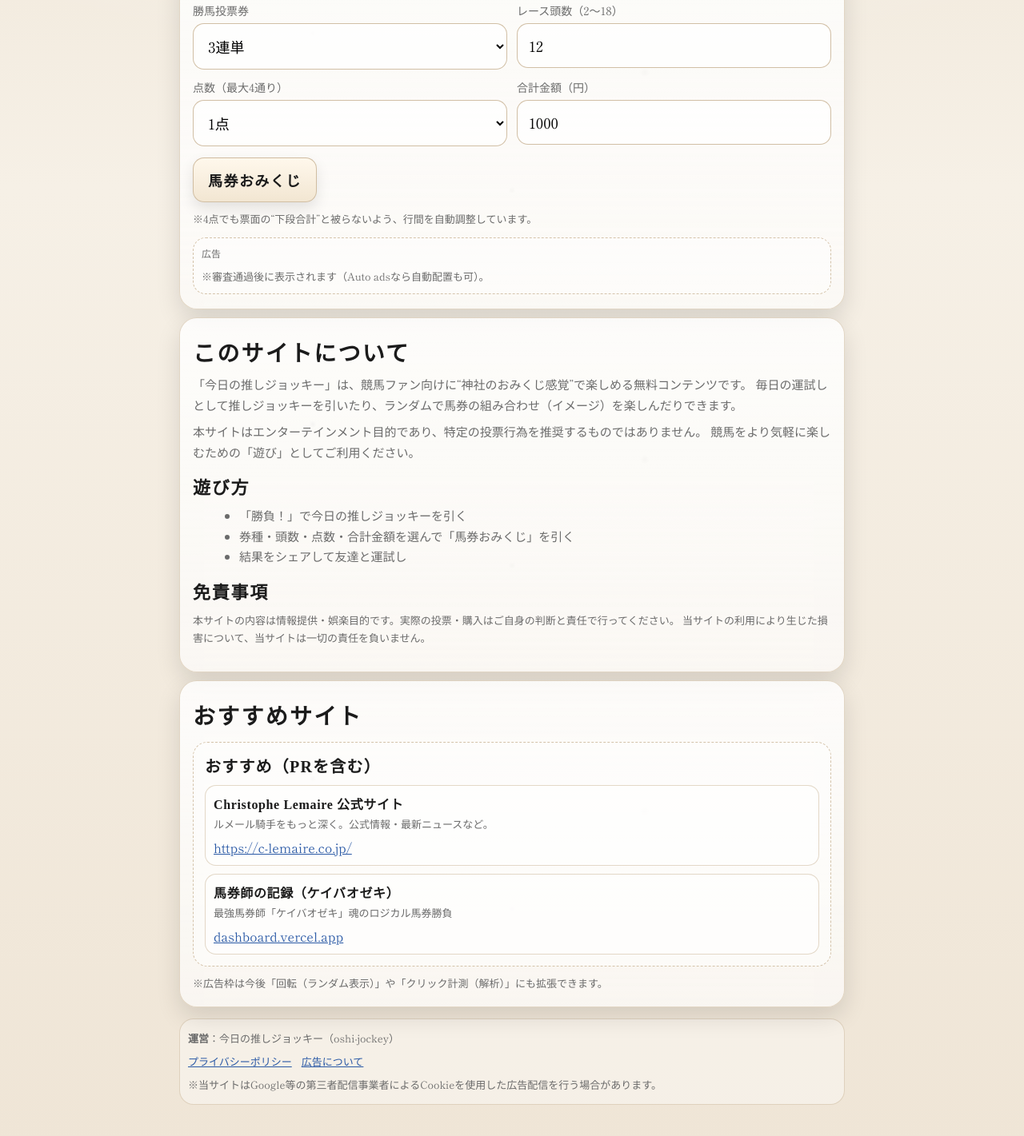
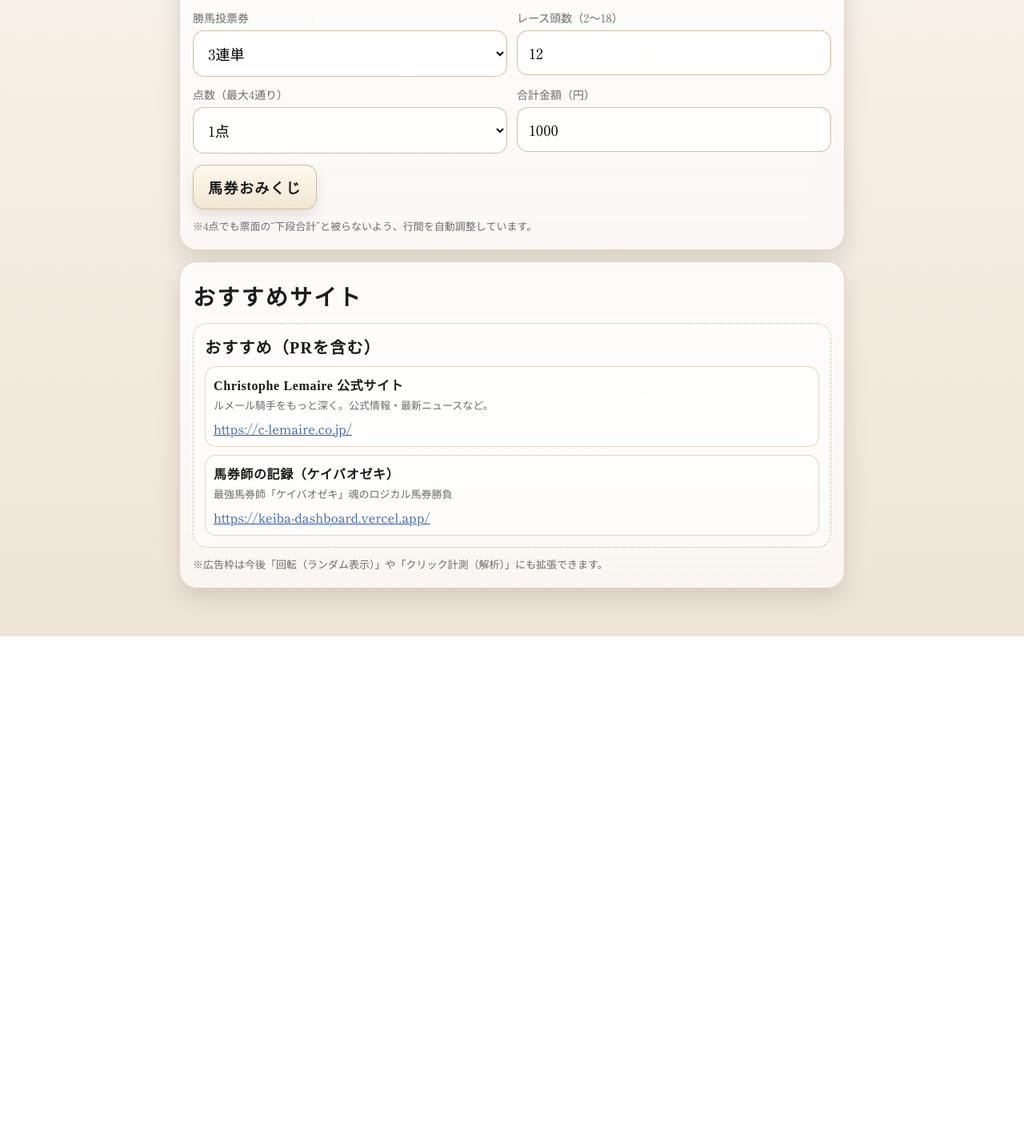
Before and after one commit to yoshitaka1531/oshi-jockey, a website: page public/index.html in a window 1280 px wide. Shown: the part 415-1836 px from the top of the page at 80% size. After the commit the page ends 1211 px from the top, so only its background shows below. Drawn offline with Linux system fonts and the light colour scheme; a web font is replaced by a local one.

Commit message:
Update AdSense comments and styles in index.html

```diff
--- a/public/index.html
+++ b/public/index.html
@@ -5,7 +5,7 @@
   <meta name="viewport" content="width=device-width,initial-scale=1" />
   <title>今日の推しジョッキー｜神社のおみくじ風</title>
 
-  <!-- ✅ AdSense（審査中でもOK：Auto adsを使う場合はこの1行で足ります） -->
+  <!-- AdSense（審査中でも入れてOK。表示されないことがあります） -->
   <script async src="https://pagead2.googlesyndication.com/pagead/js/adsbygoogle.js?client=ca-pub-4459781035513186"
     crossorigin="anonymous"></script>
 
@@ -277,39 +277,32 @@
       margin-bottom: 6px;
     }
 
-    /* ✅ AdSense広告枠（レスポンシブ・見た目を馴染ませる） */
-    .adSlot{
-      margin-top: 12px;
-      border-radius: 16px;
-      overflow:hidden;
-      border: 1px dashed rgba(205,185,156,.85);
-      background: rgba(255,255,255,.45);
-      padding: 10px;
-    }
-    .adLabel{
-      font-size: 12px;
-      color: var(--muted);
-      margin: 0 0 8px;
-    }
-
-    .footer{
-      margin-top: 14px;
-      padding: 12px 10px;
-      border-radius: var(--radius2);
-      border: 1px solid rgba(205,185,156,.55);
-      background: rgba(255,255,255,.40);
-      font-size: 13px;
-      color: var(--muted);
-      line-height: 1.8;
-    }
-    .footer a{ color: var(--link); }
-    .footer .links{ display:flex; gap:12px; flex-wrap:wrap; margin-top:6px; }
-
     .error{
       color:#b00020;
       font-size: 13px;
       margin-top: 8px;
       white-space: pre-wrap;
+    }
+
+    /* AdSense枠（見た目だけの枠。審査中は広告が出ないこともある） */
+    .adSlot{
+      margin-top: 12px;
+      padding: 12px 12px;
+      border-radius: 16px;
+      border: 1px dashed rgba(205,185,156,.95);
+      background: rgba(255,255,255,.35);
+    }
+    .adSlotHead{
+      font-family:"Kaisei Tokumin", serif;
+      font-weight:900;
+      letter-spacing:.06em;
+      margin: 0 0 8px;
+    }
+    .adNote{
+      color: var(--muted);
+      font-size: 13px;
+      line-height: 1.7;
+      margin-top: 8px;
     }
   </style>
 </head>
@@ -317,7 +310,6 @@
 <body>
   <div class="wrap">
 
-    <!-- ✅ 上：推しジョッキー -->
     <section class="card" aria-label="今日の推しジョッキー">
       <div class="stamp">推</div>
       <h1 class="title">今日の推しジョッキー</h1>
@@ -334,26 +326,27 @@
         <div id="jockeyErr" class="error" style="display:none;"></div>
       </div>
 
-      <!-- ✅ AdSense枠（推しジョッキー下） -->
-      <div class="adSlot" aria-label="広告（推しジョッキー下）">
-        <div class="adLabel">広告</div>
-        <!-- Auto ads利用ならinsタグ無しでもOK。手動枠にするなら下のinsを有効化して利用 -->
+      <!-- 広告枠（審査中でも設置OK。承認後に表示される場合あり） -->
+      <div class="adSlot" aria-label="広告枠">
+        <div class="adSlotHead">広告</div>
+
+        <!-- Auto ads を使わない場合は、ここに広告ユニットを貼る（後で差し替え） -->
         <!--
         <ins class="adsbygoogle"
-          style="display:block"
-          data-ad-client="ca-pub-4459781035513186"
-          data-ad-slot="1234567890"
-          data-ad-format="auto"
-          data-full-width-responsive="true"></ins>
+             style="display:block"
+             data-ad-client="ca-pub-4459781035513186"
+             data-ad-slot="XXXXXXXXXX"
+             data-ad-format="auto"
+             data-full-width-responsive="true"></ins>
         <script>(adsbygoogle = window.adsbygoogle || []).push({});</script>
         -->
-        <div class="smallNote">※審査中は広告が表示されない場合があります。</div>
+
+        <div class="adNote">※審査中は広告が表示されない場合があります。</div>
       </div>
     </section>
 
     <div class="divider"></div>
 
-    <!-- ✅ 中：馬券おみくじ -->
     <section class="card" aria-label="馬券おみくじ">
       <div class="stamp">券</div>
 
@@ -414,55 +407,9 @@
       </div>
 
       <div class="smallNote">※4点でも票面の“下段合計”と被らないよう、行間を自動調整しています。</div>
-
-      <!-- ✅ AdSense枠（馬券おみくじ下） -->
-      <div class="adSlot" aria-label="広告（馬券おみくじ下）">
-        <div class="adLabel">広告</div>
-        <!--
-        <ins class="adsbygoogle"
-          style="display:block"
-          data-ad-client="ca-pub-4459781035513186"
-          data-ad-slot="1234567890"
-          data-ad-format="auto"
-          data-full-width-responsive="true"></ins>
-        <script>(adsbygoogle = window.adsbygoogle || []).push({});</script>
-        -->
-        <div class="smallNote">※審査通過後に表示されます（Auto adsなら自動配置も可）。</div>
-      </div>
     </section>
 
-    <div class="divider"></div>
-
-    <!-- ✅ 追加：このサイトについて（“有用性”対策の核） -->
-    <section class="card" aria-label="このサイトについて">
-      <div class="sectionHead">このサイトについて</div>
-      <p class="subtitle">
-        「今日の推しジョッキー」は、競馬ファン向けに“神社のおみくじ感覚”で楽しめる無料コンテンツです。
-        毎日の運試しとして推しジョッキーを引いたり、ランダムで馬券の組み合わせ（イメージ）を楽しんだりできます。
-      </p>
-      <p class="subtitle" style="margin-top:-6px;">
-        本サイトはエンターテインメント目的であり、特定の投票行為を推奨するものではありません。
-        競馬をより気軽に楽しむための「遊び」としてご利用ください。
-      </p>
-
-      <div class="sectionHead" style="font-size:22px;margin-top:10px;">遊び方</div>
-      <ul class="subtitle" style="margin-left: 18px;">
-        <li>「勝負！」で今日の推しジョッキーを引く</li>
-        <li>券種・頭数・点数・合計金額を選んで「馬券おみくじ」を引く</li>
-        <li>結果をシェアして友達と運試し</li>
-      </ul>
-
-      <div class="sectionHead" style="font-size:22px;margin-top:10px;">免責事項</div>
-      <p class="smallNote">
-        本サイトの内容は情報提供・娯楽目的です。実際の投票・購入はご自身の判断と責任で行ってください。
-        当サイトの利用により生じた損害について、当サイトは一切の責任を負いません。
-      </p>
-    </section>
-
-    <div class="divider"></div>
-
-    <!-- ✅ おすすめ・広告 -->
-    <section class="card" aria-label="おすすめ・広告">
+    <section class="card" aria-label="おすすめ・広告" style="margin-top:14px;">
       <div class="sectionHead">おすすめサイト</div>
 
       <div class="adsCard">
@@ -479,26 +426,14 @@
         <div class="adsItem">
           <div class="name">馬券師の記録（ケイバオゼキ）</div>
           <div class="desc">最強馬券師「ケイバオゼキ」魂のロジカル馬券勝負</div>
-          <a href="https://dashboard.vercel.app" target="_blank" rel="noopener noreferrer">
-            dashboard.vercel.app
+          <a href="https://keiba-dashboard.vercel.app/" target="_blank" rel="noopener noreferrer">
+            https://keiba-dashboard.vercel.app/
           </a>
         </div>
       </div>
 
       <div class="smallNote">※広告枠は今後「回転（ランダム表示）」や「クリック計測（解析）」にも拡張できます。</div>
     </section>
-
-    <!-- ✅ フッター（AdSense必須級：ポリシー導線） -->
-    <footer class="footer" aria-label="フッター">
-      <div><strong>運営</strong>：今日の推しジョッキー（oshi-jockey）</div>
-      <div class="links">
-        <a href="/privacy.html">プライバシーポリシー</a>
-        <a href="/privacy.html#ads">広告について</a>
-      </div>
-      <div style="margin-top:6px;">
-        ※当サイトはGoogle等の第三者配信事業者によるCookieを使用した広告配信を行う場合があります。
-      </div>
-    </footer>
 
   </div>
 
@@ -546,7 +481,8 @@
     lastJockey = null;
 
     try{
-      const res = await fetch("/api/get-jockey", { cache: "no-store" });
+      // ✅ 修正：Vercelの api/oshi-jockey.js に合わせる
+      const res = await fetch("/api/oshi-jockey", { cache: "no-store" });
       const text = await res.text();
 
       let data;
@@ -559,9 +495,9 @@
         throw new Error(data?.message || "取得に失敗しました。");
       }
 
-      const picked = data.picked || {};
+      const picked = data.picked || data || {};
       const name = picked.name || "(ジョッキー)";
-      const profileUrl = picked.profileUrl || "";
+      const profileUrl = picked.profileUrl || picked.url || "";
 
       jockeyNameEl.textContent = name;
 
@@ -676,6 +612,8 @@
 
   // -------------------------
   // 票面SVG（文字被り修正版）
+  // - 行間を points に応じて自動調整
+  // - 4点でも最下段「合計」と絶対に重ならない
   // -------------------------
   function makeTicketSVG(model){
     const W = 980;
@@ -693,10 +631,12 @@
     const points = model.points;
     const total = model.total;
 
+    // 券種の縦書き（1文字ずつ）
     const betChars = Array.from(String(betLabel));
     const betCharY0 = 132;
     const betCharGap = 34;
 
+    // 右側の買い目行の縦位置を点数で可変
     const rowsTop = 74;
     const rowsBottom = 210;
     const maxGap = 54;
@@ -712,6 +652,7 @@
 
     const amountTextX = 922;
 
+    // 合計は下に固定
     const totalLabelY = 286;
     const totalAmountY = 288;
 
```
